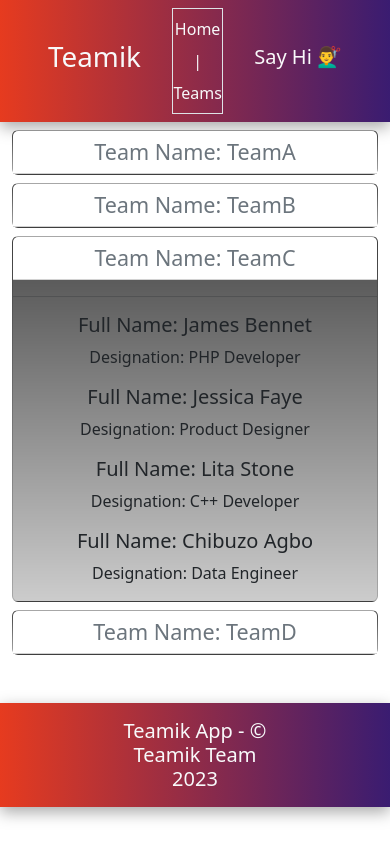
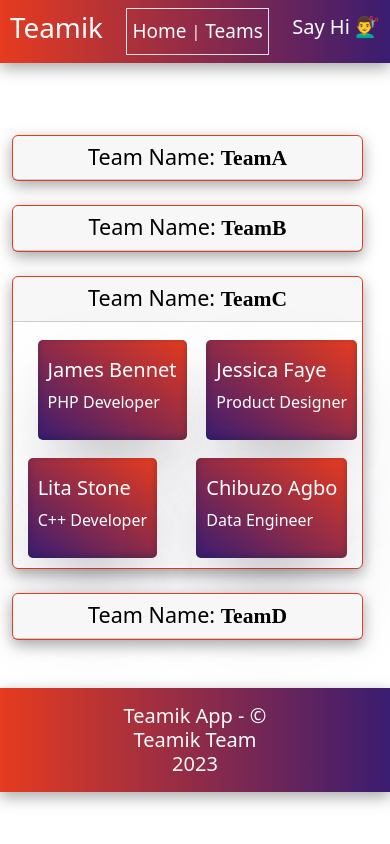
Before and after one commit to chivicoko/teamik, a React (Create React App) app: page /GroupedTeamMembers in a window 390 px wide. Built offline with nearby package versions, Linux system fonts and the light colour scheme.

Commit message:
adjust UI...

```diff
--- a/src/App.css
+++ b/src/App.css
@@ -1,19 +1,29 @@
 body {
   font-family: system-ui, -apple-system, BlinkMacSystemFont, 'Segoe UI', Roboto, Oxygen, Ubuntu, Cantarell, 'Open Sans', 'Helvetica Neue', sans-serif;
+  min-height: 100vh;
 }
 
-.card {
+.cardItem {
   background: linear-gradient(to top, rgba(0, 0, 0, 0.2) 0%, rgba(0, 0, 0, 0.7) 100%);
   transition: transform 0.5s linear;
 }
 
-.card #card__img {
+.cardItem #card__img {
   border-bottom-left-radius: 50%;
   border-bottom-right-radius: 50%;
 }
 
-.card:hover #card__img {
+.cardItem:hover #card__img {
   transform: scale(1.06);
+}
+
+.cardItem h4 {
+  border-bottom: 2px solid #e63b1f;
+  padding-block: 5px;
+}
+
+.cardItem h6, .cardItem p {
+  font-size: 14px;
 }
 
 .team__member__count {
@@ -29,3 +39,85 @@ body {
   box-shadow: rgba(0, 0, 0, 0.87) 5px 5px 0px, rgba(0, 0, 0, 0.87) -5px -5px 0px, rgba(0, 0, 0, 0.87) 5px 5px 0px 0px, rgba(0, 0, 0, 0.87) -5px -5px 0px 0px;
   background: linear-gradient(-145deg, #e63b1f 0%, #3A1C71 100%);
 }
+
+
+/* ---------- */
+.group__card {
+  border: 1px solid #e63b1f;
+  box-shadow: rgba(0, 0, 0, 0.35) 0px 5px 15px;
+  /* background: #e3e3e3; */
+  display: flex;
+  justify-content: center;
+}
+.group__card h4 {
+  color: #000;
+  text-align: center;
+  /* background: #e63b1f; */
+}
+.group__card h4 span {
+  font-family: cursive;
+  font-weight: 800;
+}
+
+.grouped {
+  width: 100%;
+  display: flex;
+  justify-content: space-around;
+  align-items: center;
+  margin-block: 10px;
+  flex-wrap: wrap;
+  gap: 10px;
+}
+.grouped .group__item {
+  padding: 10px;
+  background: linear-gradient(-145deg, #e63b1f 0%, #3A1C71 100%);
+  color: #fff;
+  border-radius: 5px;
+  box-shadow: rgba(50, 50, 93, 0.25) 0px 50px 100px -20px, rgba(0, 0, 0, 0.3) 0px 30px 60px -30px, rgba(10, 37, 64, 0.35) 0px -2px 6px 0px inset;
+}
+
+.navbar a {
+  text-decoration: none;
+  color: #fff;
+}
+
+.navbar, footer {
+  box-shadow: rgba(0, 0, 0, 0.35) 0px 5px 15px;
+  background: linear-gradient(90deg, #e63b1f 0%, #3A1C71 100%);
+  padding-inline: 100px;
+}
+
+header .row {
+  margin-top: 10px;
+}
+
+
+@media(max-width: 768px) {
+  .navbar {
+    padding-inline: 10px;
+  }
+  .navbar ul {
+    flex-direction: row;
+    padding-inline: 5px;
+    gap: 5px;
+  }
+  .navbar ul li {
+    font-size: 19px;
+  }
+  header .row {
+    margin-top: 2px;
+  }
+
+  .card {
+    width: 90vw;
+  }
+
+  .sticky-top select .option {
+    font-size: 14px;
+  }
+
+  .sticky-top select .option .span {
+    display: none !important;
+    font-size: 10px !important;
+  }
+}
--- a/src/components/Employees.jsx
+++ b/src/components/Employees.jsx
@@ -9,12 +9,12 @@ const Employees = ({employees, teams, handleEmployeeCardClick, handleTeamSelecti
   return (
     <main className='container'>
         <div className='row justify-content-center my-3 sticky-top'>
-            <div className='col-6'>
+            <div className='col-sm-12 col-md-6 col-lg-6'>
                 <select className="form-select form-select-lg" value={teams} onChange={handleTeamSelectionChange}>
-                    <option value="TeamA">Team One (School(s) Management)</option>
-                    <option value="TeamB">Team Two (Flavor Junction Restaurant Management)</option>
-                    <option value="TeamC">Team Three (Blopz Rider App Management)</option>
-                    <option value="TeamD">Team Four (School Management)</option>
+                    <option className='option' value="TeamA">Team One <span className='span'>(School(s) Management)</span></option>
+                    <option className='option' value="TeamB">Team Two <span className='span'>(Flavor Junction Restaurant Management)</span></option>
+                    <option className='option' value="TeamC">Team Three <span className='span'>(Blopz Rider App Management)</span></option>
+                    <option className='option' value="TeamD">Team Four <span className='span'>(School Management)</span></option>
                 </select>
 
                 <Header
@@ -29,14 +29,14 @@ const Employees = ({employees, teams, handleEmployeeCardClick, handleTeamSelecti
                     return (
                         <div
                             id={employee.id}
-                            className= {(employee.teamName === teams ? 'card col-3 text-center py-2 m-2 showUnique' : 'card col-3 text-center py-2 m-2')}
+                            className= {(employee.teamName === teams ? 'card cardItem col-3 text-center py-2 m-2 showUnique' : 'card cardItem col-3 text-center py-2 m-2')}
                             style={{ cursor: 'pointer' }}
                             onClick={handleEmployeeCardClick}
                             key={employee.id}
                         >
                             <img id='card__img' className='card-img-top' src={employee.gender === 'male' ? maleProfileImage : femaleProfileImage} alt={employee.gender === 'male' ? "Male Profile Picture" : "Female Profile Picture"} />
                             <div className='card-body'>
-                                <h5> {employee.fullName} {employee.gender === 'male' ? '👓' : '🤎'}</h5>
+                                <h4> {employee.fullName} {employee.gender === 'male' ? '👓' : '🤎'}</h4>
                                 <h6 className='card-title'><strong>{employee.pesowpId}</strong></h6>
                                 <p className='card-text'><strong>{employee.designation}</strong></p>
                             </div>
--- a/src/components/GroupedTeamMembers.jsx
+++ b/src/components/GroupedTeamMembers.jsx
@@ -36,24 +36,24 @@ const GroupedTeamMembers = ({employees, teams, setTeams}) => {
     }
 
   return (
-    <main className='container'>
+    <main className='container pt-5'>
         {
             groupedEmployees.map((item) => {
                 return (
-                    <div key={item.team} className='card mt-2 text-center' style={{cursor: 'pointer'}}>
-                        <h4 id={item.team} className='card-header bg-white text-secondary' onClick={handleTeamClick}>
-                            Team Name: {item.team}
+                    <div key={item.team} className='card group__card mt-4' style={{cursor: 'pointer'}}>
+                        <h4 id={item.team} className='card-header' onClick={handleTeamClick}>
+                            Team Name: <span>{item.team}</span>
                         </h4>
-                        <div id={'collapse_' + item.team} className={item.collapsed === true ? 'collapse' : ''}>
+                        <div id={'collapse_' + item.team} className={item.collapsed === true ? 'collapse grouped' : 'grouped'}>
                             <hr/>
                             {
                                 item.members.map(member => {
                                     return (
-                                        <div className='mt-2'>
+                                        <div className='mt-2 group__item'>
                                             <h5 className='card-title mt-2'>
-                                                <span className='text-dark'>Full Name: {member.fullName}</span>
+                                                <span className=''>{member.fullName}</span>
                                             </h5>
-                                            <p>Designation: {member.designation}</p>
+                                            <p>{member.designation}</p>
                                         </div>
                                     );
                                 })
--- a/src/components/Header.jsx
+++ b/src/components/Header.jsx
@@ -3,8 +3,8 @@ import React from 'react'
 const Header = ({teams, teamMemberCount}) => {
   return (
     <header className='container'>
-        <div className='row justify-content-center mt-3 mb-4'>
-            <div className='col-6 text-center'>
+        <div className='row justify-content-center mb-4'>
+            <div className='col-sm-8 col-md-6 col-lg-6 text-center'>
                 <h5 className='team__member__count'>{teams} has {teamMemberCount} {teamMemberCount === 1 || teamMemberCount === 0 ? 'Member' : 'Members'}</h5>
             </div>
         </div>
--- a/src/components/Nav.jsx
+++ b/src/components/Nav.jsx
@@ -4,9 +4,9 @@ import styles from '../styles.module.css';
 
 const Nav = () => {
   return (
-    <nav className='navbar navbar-expand-lg navbar-light px-5 bg-light d-flex justify-content-between align-items-center bg-dark' id={styles.navbar}>
-      <div className="logo"><h1 className='text-light'>Teamik</h1></div>
-      <ul className='navbar-nav border d-flex justify-content-center align-items-center'>
+    <nav className='navbar navbar-expand-lg navbar-light bg-light d-flex justify-content-between align-items-center bg-dark' id={styles.navbar}>
+      <div className="logo"><h1 className='text-light'><Link to='/'>Teamik</Link></h1></div>
+      <ul className='navbar-nav border d-flex justify-content-between align-items-center'>
           <li className='nav-item'>
               <Link className='nav-link text-light' to='/'>Home</Link>
           </li>
@@ -15,7 +15,7 @@ const Nav = () => {
               <Link className='nav-link text-light' to='/GroupedTeamMembers'>Teams</Link>
           </li>
       </ul>
-      <div><h5 className="hello text-light">Say Hi 💇‍♂️</h5></div>
+      <div><h5 className="hello text-light"><a href='https://www.victorokoye.com' target='_blank' rel="noreferrer">Say Hi 💇‍♂️</a></h5></div>
     </nav>
   )
 }
--- a/src/styles.module.css
+++ b/src/styles.module.css
@@ -3,15 +3,6 @@
     margin: 0;
     box-sizing: border-box;
 }
-
-body {
-    /* background: red; */
-}
-#navbar, footer {
-    box-shadow: rgba(0, 0, 0, 0.35) 0px 5px 15px;
-    background: linear-gradient(90deg, #e63b1f 0%, #3A1C71 100%);
-}
-
 
 /* loader */
 .loading__screen {
```
